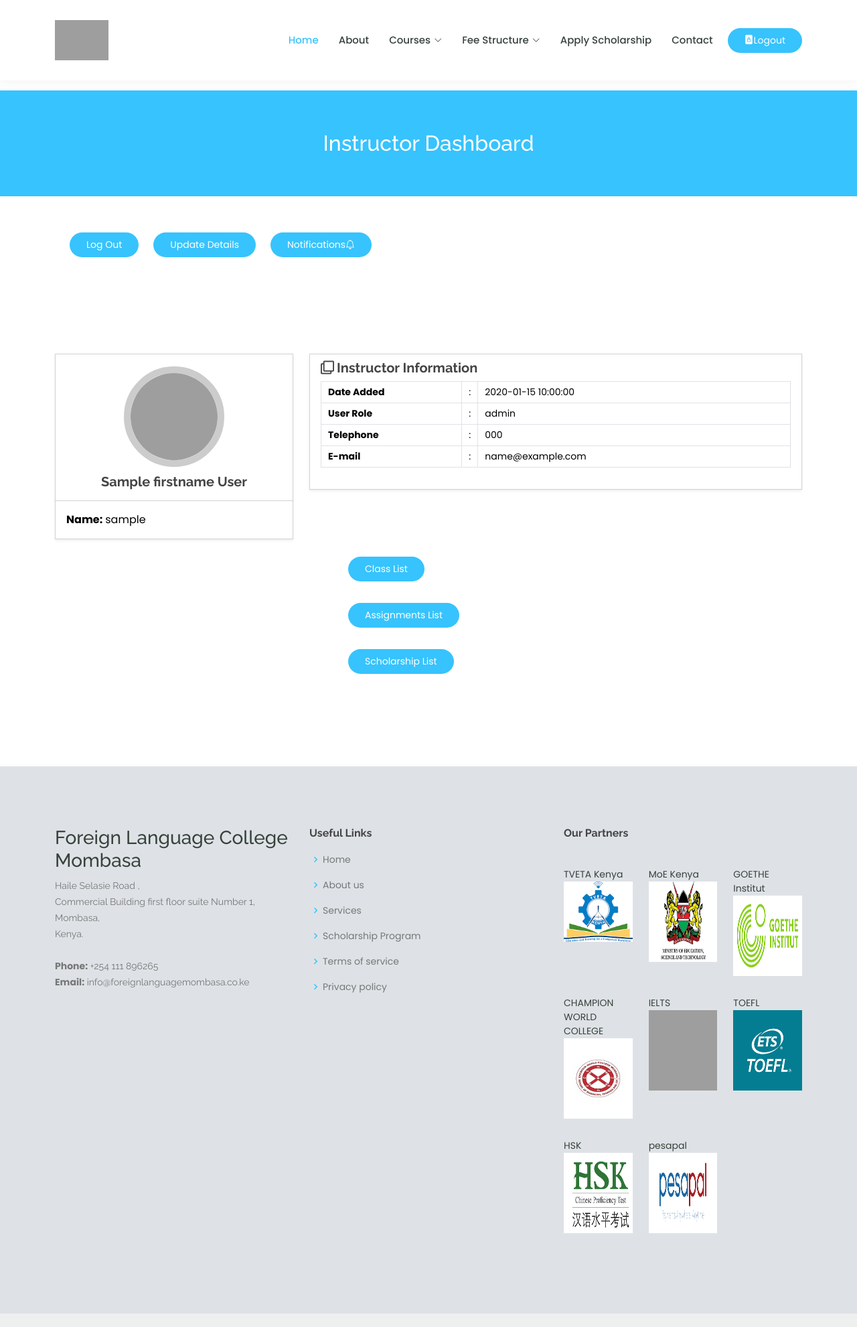
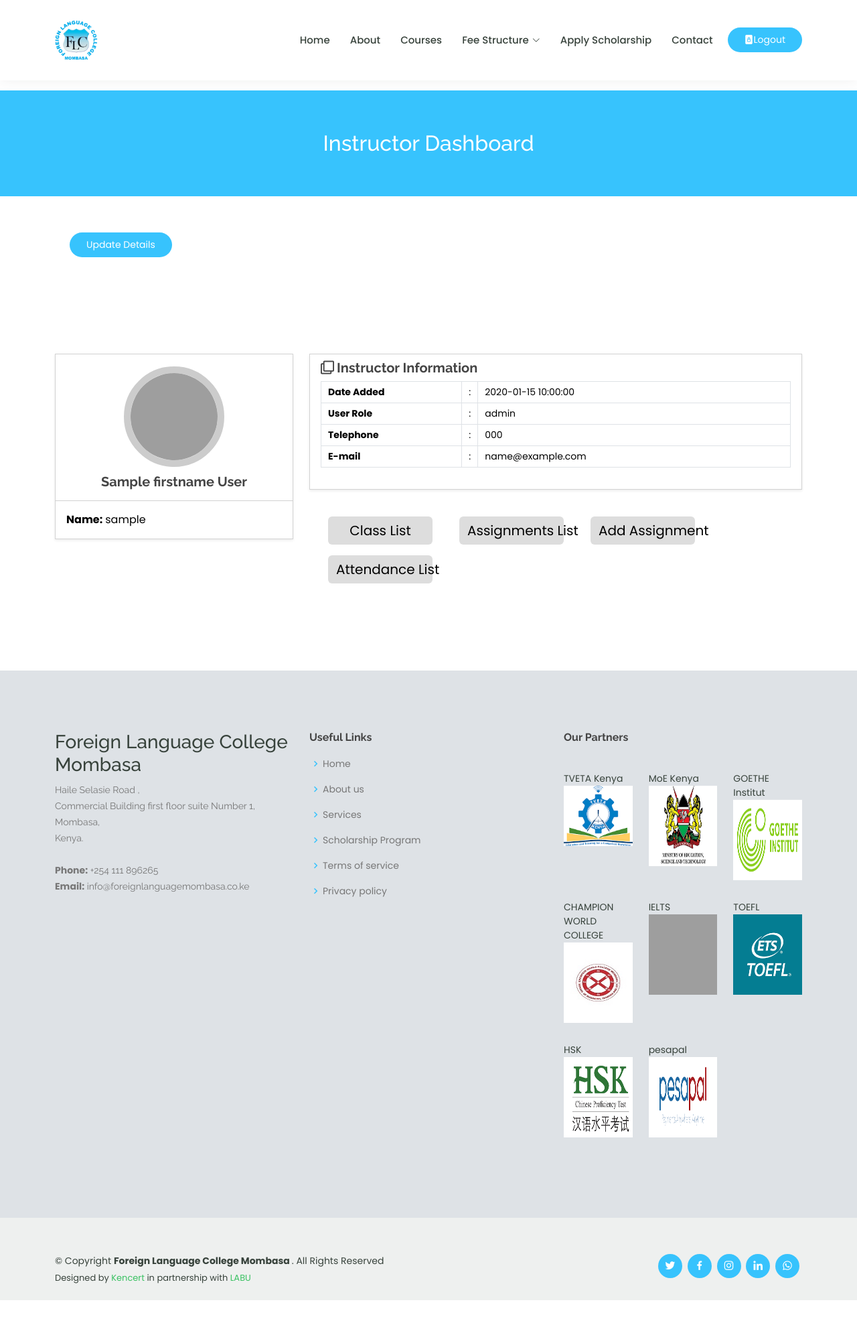
Before and after one commit to LabGich/German-School, a CodeIgniter 4 app: the page made by app/Views/Instructorprofile.php in a window 1280 px wide. Shown: the top 1981 px of the page at 67% size. After the commit the page ends 1941 px from the top, so only its background shows below. Run offline with PHP 8.4 and a stand-in for CodeIgniter, Linux system fonts and the light colour scheme; the template is opened without the code that fills it: most values are stand-ins (such as "Sample title", 1, 10 or a date in 2020); some libraries are stand-ins or nearby versions; grey boxes are pictures that could not be loaded.

Commit message:
improvement for finish finally

```diff
--- a/app/Views/Instructorprofile.php
+++ b/app/Views/Instructorprofile.php
@@ -1,3 +1,6 @@
+<?php
+$this->session 	= \Config\Services::session();
+?>
 <!DOCTYPE html>
 <html lang="en">
 
@@ -31,7 +34,9 @@
 <body>
 
     <!-- ======= Header ======= -->
-    <?php include 'header.php' ?>
+    <?php include 'header.php';
+
+    ?>
 
     <main id="main">
         <!-- ======= Breadcrumbs ======= -->
@@ -45,9 +50,8 @@
         <!-- Student Profile View Secton -->
         </div>
         <div class="container d-flex align-items-center">
-            <a href="/Logout" class="get-started-btn">Log Out</a>
-            <a href="/Admission" class="get-started-btn">Update Details</a>
-            <a href="#" class="get-started-btn">Notifications<span class="bi bi-bell"></span></a>
+            <a href="/public/GetUser?" class="get-started-btn">Update Details</a>
+            <!--<a href="#" class="get-started-btn">Notifications<span class="bi bi-bell"></span></a>-->
         </div>
         </div>
         </div>
@@ -117,25 +121,25 @@
                                                                 </table>
                                                             </div>
                                                         </div><br />
-                                                        <Sectionstudentp2>
-                                                        <div class="container d-flex align-items-center">
+
+                                                        <div class="row m-2">
+                                                            <div class="m-2 col-lg-3 col-sm-6">
+                                                                <a href="#" class="btn btn-primary">Class List</a>
+                                                            </div>
+                                                            <div class="m-2 col-lg-3 col-sm-6">
+                                                                <a href="#" class="btn btn-primary">Assignments List</a>
+                                                            </div>
+                                                            <div class="m-2 col-lg-3 col-sm-6">
+                                                                <a href="#" class="btn btn-primary ">Add Assignment</a>
+                                                            </div>
+                                                            <div class="m-2 col-lg-3 col-sm-6">
+                                                                <a href="#" class="btn btn-primary ">Attendance List </a>
+                                                            </div>
 
                                                         </div>
-                                                    </Sectionstudentp2>
 
-                                                     <div>
-                                                            <div class="container row align-items-center m-2">
-                                                                <div class="p-2 m-2">
-                                                                <a href="#" class="get-started-btn">Class List</a>
-                                                                </div>
-                                                                <div class="p-2 m-2">
-                                                                <a href="#" class="get-started-btn">Assignments List</a>
-                                                                </div>
-                                                                <div class="p-2 m-2">
-                                                                <a href="/public/Scholarshiplist" class="get-started-btn">Scholarship List</a>
-                                                                </div>
-                                                            </div>
-                                                        </div>
+
+
                                                     </div>
                                                 </div>
                                             </div>
--- a/app/Views/Studentprofileview.php
+++ b/app/Views/Studentprofileview.php
@@ -1,5 +1,6 @@
 <?php
 $this->session 	= \Config\Services::session();
+// var_dump($this->session);
 ?>
 <!DOCTYPE html>
 <html lang="en">
--- a/app/Views/header.php
+++ b/app/Views/header.php
@@ -1,33 +1,20 @@
 <?php $session = session(); ?>
-<header id="header" class="fixed-top">
+<header id="header" class="fixed-top mb-4 ">
   <div class="container d-flex align-items-center">
 
-    <!--<h1 class="logo me-auto"><a href="/">F.L.C. Mombasa </a></h1>-->
+    <!--<h1 class="logo me-auto"><a href="/public/">F.L.C. Mombasa </a></h1>-->
     <!-- Uncomment below if you prefer to use an image logo -->
-    <a href="/" class="logo me-auto"><img src="//assets/logo.png" alt="" class="img-fluid"></a>
+    <a href="/" class="logo me-auto"><img src="/public/assets/logo.png" alt="" class="img-fluid"></a>
 
     <nav id="navbar" class="navbar order-last order-lg-0">
       <ul>
-        <li><a class="active" href="/">Home</a></li>
-        <li><a href="/About">About</a></li>
-        <li class="dropdown"><a href="/Courses"><span>Courses</span> <i class="bi bi-chevron-down"></i></a>
-          <ul>
-            <li><a href="/Courses">Arabic Course</a></li>
-            <li><a href="/Courses">Chinese Course</a></li>
-            <li><a href="/Courses">English Course</a></li>
-            <li><a href="/Courses">French Course</a></li>
-            <li><a href="/Courses">German Course</a></li>
-            <li><a href="/Courses">Italian Course</a></li>
-            <li><a href="/Courses">Japanese Course</a></li>
-            <li><a href="/Courses">Portuguese Course</a></li>
-            <li><a href="/Courses">Spanish Course</a></li>
-            <li><a href="/Courses">Swahili Course</a></li>
-          </ul>
-        </li>
-        <!--<li class="dropdown"><a href="/Attendance"><span>Profile</span> <i class="bi bi-chevron-down"></i></a>-->
+        <li><a href="/public/">Home</a></li>
+        <li><a href="/public/About">About</a></li>
+        <li><a href="/public/Courses">Courses</a></li>
+        <!--<li class="dropdown"><a href="/public/Attendance"><span>Profile</span> <i class="bi bi-chevron-down"></i></a>-->
         <!--  <ul>-->
-        <!--    <li><a href="/Attendance">Attendance</a></li>-->
-        <!--    <li><a href="/Homework">Homework</a></li>-->
+        <!--    <li><a href="/public/Attendance">Attendance</a></li>-->
+        <!--    <li><a href="/public/Homework">Homework</a></li>-->
         <!--  </ul>-->
         <!--</li>-->
         <!-- <li><a href="trainers.html">Trainers</a></li>
@@ -35,46 +22,46 @@
         <!-- Events and Trainers we will come to that -->
         <li class="dropdown"><a href="#"><span>Fee Structure</span> <i class="bi bi-chevron-down"></i></a>
           <ul>
-            <li><a href="/Feestructurearabic">Arabic Course</a></li>
-            <li><a href="/Feestructurechinese">Chinese Course</a></li>
-            <li><a href="/Feestructureenglish">English Course</a></li>
-            <li><a href="/Feestructurefrench">French Course</a></li>
-            <li><a href="/Feestructuregerman">German Course</a></li>
-            <li><a href="/Feestructureitalian">Italian Course</a></li>
-            <li><a href="/Feestructurejapanese">Japanese Course</a></li>
-            <li><a href="/Feestructureportuguese">Portuguese Course</a></li>
-            <li><a href="/Feestructurespanish">Spanish Course</a></li>
-            <li><a href="/Feestructureswahili">Swahili Course</a></li>
+            <li><a href="/public/Feestructurearabic">Arabic Course</a></li>
+            <li><a href="/public/Feestructurechinese">Chinese Course</a></li>
+            <li><a href="/public/Feestructureenglish">English Course</a></li>
+            <li><a href="/public/Feestructurefrench">French Course</a></li>
+            <li><a href="/public/Feestructuregerman">German Course</a></li>
+            <li><a href="/public/Feestructureitalian">Italian Course</a></li>
+            <li><a href="/public/Feestructurejapanese">Japanese Course</a></li>
+            <li><a href="/public/Feestructureportuguese">Portuguese Course</a></li>
+            <li><a href="/public/Feestructurespanish">Spanish Course</a></li>
+            <li><a href="/public/Feestructureswahili">Swahili Course</a></li>
           </ul>
         </li>
          <?php if ($session->usertype === 'Admin') { ?>
         <li class="dropdown"><a href="#"><span>Lists</span> <i class="bi bi-chevron-down"></i></a>
           <ul>
-            <li><a href="/userlist">User List</a></li>
-            <li><a href="/Enrollmentlist">Enrollment List</a></li>
-            <li><a href="/Scholarshiplist">Scholarship List</a></li>
-            <li><a href="/Addinstructor">Add Instructor</a></li>
+            <li><a href="/public/userlist">User List</a></li>
+            <li><a href="/public/Enrollmentlist">Enrollment List</a></li>
+            <li><a href="/public/Scholarshiplist">Scholarship List</a></li>
+            <li><a href="/public/Addinstructor">Add Instructor</a></li>
           </ul>
         </li>
         <?php } ?>
-        <li><a href="/Scholarship">Apply Scholarship</a></li>
-        <li><a href="/Contact">Contact</a></li>
-        <?php if (!$session->username) { ?>
+        <li><a href="/public/Scholarship">Apply Scholarship</a></li>
+        <li><a href="/public/Contact">Contact</a></li>
+        <?php if (!$session->username){ ?>
         <li class="dropdown"><a href="#"><span>Portal Login<i class="bi bi-chevron-down"></i></span></a>
           <ul>
-              <li><a href="/Loginstaff">Staff Portal</a></li>
-              <li><a href="/Login">Student Portal</a></li>
+          <li><a href="/public/Loginstaff">Staff Portal</a></li>
+            <li><a href="/public/Login">Student Portal</a></li>
           </ul>
         </li>
         <?php } ?>
       </ul>
       <i class="bi bi-list mobile-nav-toggle"></i>
     </nav><!-- .navbar -->
-    <?php if (!$session->username) { ?>
-      <a href="/Admission" class="get-started-btn">Apply Today</a>
+    <?php if (!$session->username){ ?>
+      <a href="/public/Admission" class="get-started-btn">Apply Today</a>
       <?php } ?>
-    <?php if (($session->username)) { ?>
-      <a href="/Logout" class="get-started-btn"><i class="bi bi-file-lock-fill"></i>Logout</a>
+      <?php if (($session->username)){ ?>
+            <a href="/public/Logout" class="get-started-btn"><i class="bi bi-file-lock-fill"></i>Logout</a>
         <?php } ?>
   </div>
 </header><!-- End Header -->
```
Also changed, not shown: app/Controllers/Home.php (+7 -14 lines), app/Views/Adminprofileview.php (+15 -15 lines). Lines whose indentation alone changed are shown as unchanged.
